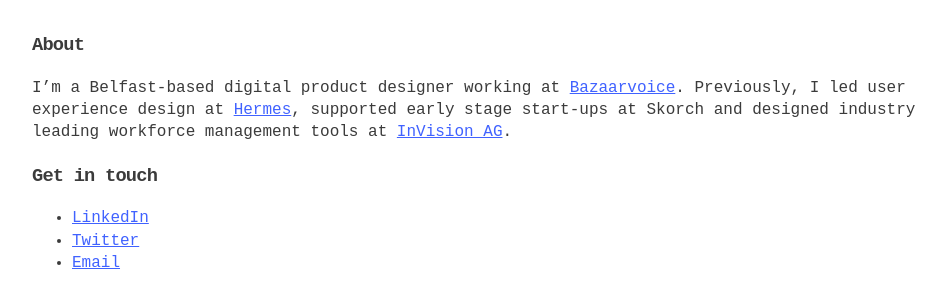
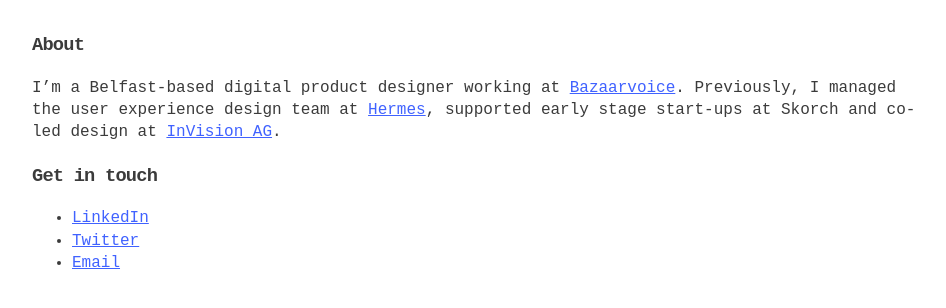
Before and after one commit to brian-burns/brian-burns.github.io, a plain HTML site: page index.html in a window 1280 px wide. Shown: the part 122-430 px from the top of the page, without its empty margins (160-1106 px from the left). Drawn offline with nearby package versions, Linux system fonts and the light colour scheme; a web font is replaced by a local one.

Commit message:
Update index.html

```diff
--- a/index.html
+++ b/index.html
@@ -40,7 +40,7 @@
     </nav>-->
 
   <h3>About</h3>
-    <p>I&rsquo;m a Belfast-based digital product designer working at <a href="http://bazaarvoice.com/">Bazaarvoice</a>. Previously, I led user experience design at <a href="https://myhermes.co.uk/">Hermes</a>, supported early stage start-ups at Skorch and designed industry leading workforce management tools at <a href="http://invision.de">InVision AG</a>.</p>
+    <p>I&rsquo;m a Belfast-based digital product designer working at <a href="http://bazaarvoice.com/">Bazaarvoice</a>. Previously, I managed the user experience design team at <a href="https://myhermes.co.uk/">Hermes</a>, supported early stage start-ups at Skorch and co-led design at <a href="http://invision.de">InVision AG</a>.</p>
 
   <h3>Get in touch</h3>
     <ul>
```
